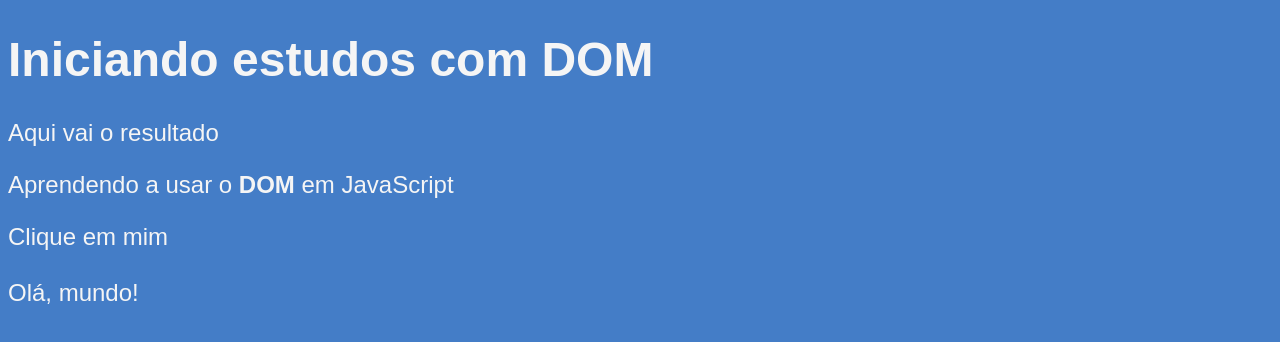
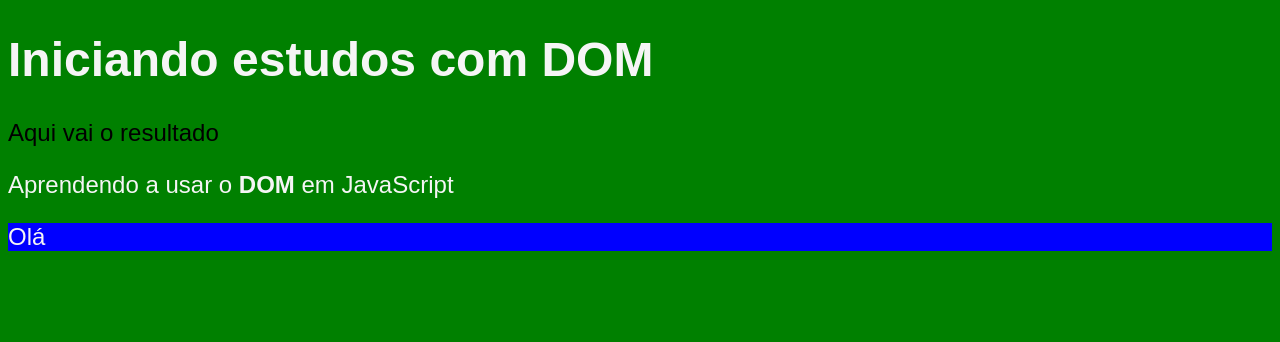
Before and after one commit to guilhermeSilva94/javascript_Guanabara, a plain HTML site: page ex005/ex005.html in a window 1280 px wide. Drawn offline with Linux system fonts and the light colour scheme.

Commit message:
Finalizando o Exercício 5

```diff
--- a/ex005/ex005.html
+++ b/ex005/ex005.html
@@ -11,7 +11,7 @@
     <h1>Iniciando estudos com DOM</h1>
     <p>Aqui vai o resultado</p>
     <p>Aprendendo a usar o <strong>DOM</strong> em JavaScript</p>
-    <div>Clique em mim</div>
+    <div id="msg">Clique em mim</div>
     <script src="ex005.js"></script>
 </body>
 </html>
--- a/ex005/ex005.js
+++ b/ex005/ex005.js
@@ -1 +1,17 @@
-window.document.write('<br>Olá, mundo!');
+//Selecionando o Body no HTML(window.document.body);
+var corpo = window.document.body;
+corpo.style.background = 'green'; // trocou a cor de fundo
+
+//Selecionando uma tag no HTML(getElementsByTagName()), como tem dois paragrafos, utiliza o indice dentro de colchetes para selecionar;
+var p1 = window.document.getElementsByTagName('p')[0];
+p1.style.color = 'black'; //trocou a cor da fonte
+
+//Selecionando uma ID no HTML(getElementsById());
+var mensagem = window.document.getElementById('msg');
+mensagem.style.background = 'blue'; //trocou a cor de fundo
+mensagem.innerText = 'Olá';//trocou o conteudo escrito
+
+//Selecionando pela propriedade Name no HTML(getElementsByName());
+//Selecionando pela classe no HTML(getElementsByClassName());
+
+//Selecionar por seletor no HTML(querySelector() ou querySelectoAll);
```
